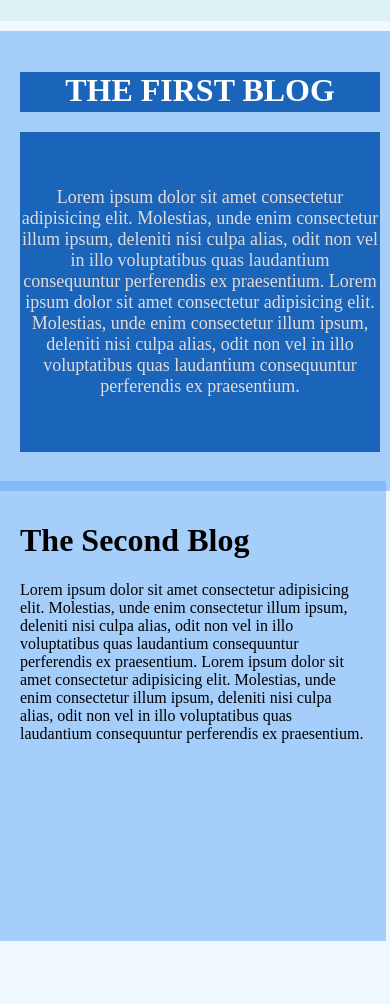
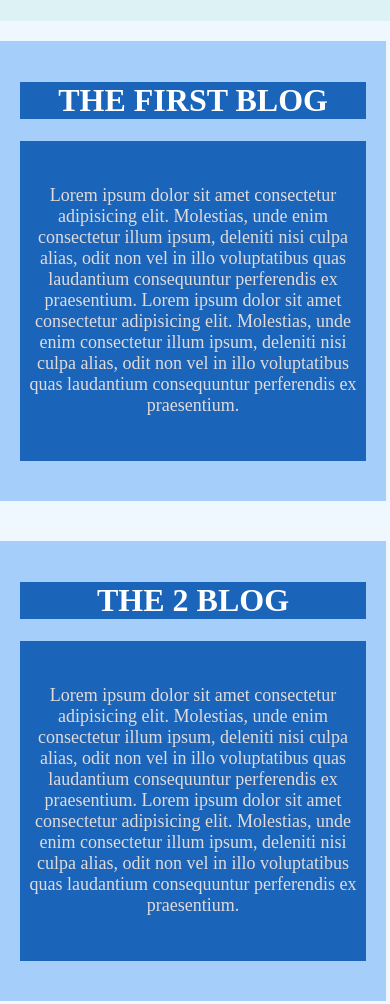
Before and after one commit to Arminas19/Plants, a website: page blog.html in a window 390 px wide. Shown: the part 720-1724 px from the top of the page. Before the commit the page ends 1701 px from the top, so only its background shows below. Drawn offline with Linux system fonts and the light colour scheme.

Commit message:
Finished with the second blog formate.

```diff
--- a/assets/css/blog.css
+++ b/assets/css/blog.css
@@ -60,6 +60,7 @@ body {
     height: 590px;
     background-color: rgb(220, 242, 245);
     margin-top: 10px;
+    margin-bottom: 20px;
 }
 
 .intro-section-header {
@@ -102,11 +103,11 @@ body {
 
 /* First Blog section */
 .first-blog-section{
-    margin-top: 10px;
-    padding: 20px;
-    width: 95%;
-    height: 400px;
-    margin-bottom: 50px;
+    width: 99%;
+    height: 460px;
+    margin-bottom: 40px;
+    display: flex;
+    justify-content: start;
 }
 
 .first-blog{
@@ -114,33 +115,28 @@ body {
     height: 420px;
     padding: 20px;
     background-color: rgba(101, 170, 248, 0.527);
+    margin-left: 15px;
 }
 
-
-
-.blog-header-div{
-    width: 100%;
-    height: 40px;
+.first-blog-header-div{
     background-color: rgb(26, 100, 185);
 }
 
-.blog-header{
-    text-align: center;
+.first-blog-header{
     text-transform: uppercase;
     color: white;
+    text-align: center;
 }
 
-.blog-paragragh-div{
+.first-blog-paragragh-div{
     background-color: rgb(26, 100, 185);
-    width: 100%;
     height: 320px;
     display: flex;
     justify-content: center;
     align-items: center;
-    margin-top: 20px;
 }
 
-.blog-para{
+.first-blog-para{
     text-align: center;
     font-size: 18px;
     color: rgb(226, 219, 219);
@@ -165,19 +161,27 @@ body {
 }
 
 .second-blog-header-div{
-
+    background-color: rgb(26, 100, 185);
 }
 
 .second-blog-header{
-
+    text-transform: uppercase;
+    color: white;
+    text-align: center;
 }
 
 .second-blog-paragragh-div{
-
+    background-color: rgb(26, 100, 185);
+    height: 320px;
+    display: flex;
+    justify-content: center;
+    align-items: center;
 }
 
 .second-blog-para{
-
+    text-align: center;
+    font-size: 18px;
+    color: rgb(226, 219, 219);
 }
 /* Second Blog Section */
 
@@ -199,20 +203,11 @@ body {
     .intro-p{
         font-size: 20px;
     }
-    .first-blog{
-        width: 550px;
-    }
-    .first-blog-section{
-        padding: 0px;
-    }
 }
 
-@media (max-width: 615px) {
+@media (max-width: 650px) {
     .first-blog{
-        width: 515px;
-    }
-    .first-blog-section{
-        padding: 0px;
+        margin-left: 0px;
     }
 }
 
@@ -221,50 +216,4 @@ body {
         font-size: 16px;
     }
 }
-
-@media (max-width: 575px) {
-    .first-blog{
-        width: 475px;
-    }
-    .first-blog-section{
-        padding: 0px;
-    }
-}
-
-@media (max-width: 525px) {
-    .first-blog{
-        width: 420px;
-    }
-    .first-blog-section{
-        padding: 0;
-    }
-}
-
-@media (max-width: 472px) {
-    .first-blog{
-        width: 400px;
-    }
-    .first-blog-section{
-        padding: 0;
-    }
-}
-
-@media (max-width: 425px) {
-    .first-blog{
-        width: 360px;
-    }
-    .first-blog-section{
-        padding: 0;
-    }
-}
-
-@media (max-width: 382px) {
-    .first-blog{
-        width: 280px;
-    }
-    .first-blog-section{
-        padding: 0;
-    }
-}
-
 /* Media Queries */
--- a/blog.html
+++ b/blog.html
@@ -50,13 +50,51 @@
         </div>
     </div>
 
+
     <div class="first-blog-section">
         <div class="first-blog">
-            <div class="blog-header-div">
-                <h1 class="blog-header"> The First Blog </h1>
+            <div class="first-blog-header-div">
+                <h1 class="first-blog-header"> The First Blog </h1>
             </div>
-            <div class="blog-paragragh-div">
-                <p class="blog-para"> Lorem ipsum dolor sit amet consectetur adipisicing elit. Molestias, unde enim consectetur illum
+            <div class="first-blog-paragragh-div">
+                <p class="first-blog-para"> Lorem ipsum dolor sit amet consectetur adipisicing elit. Molestias, unde enim consectetur illum
+                    ipsum, deleniti nisi culpa alias, odit non vel in illo voluptatibus quas laudantium consequuntur
+                    perferendis ex praesentium.
+                    Lorem ipsum dolor sit amet consectetur adipisicing elit. Molestias, unde enim consectetur illum
+                    ipsum, deleniti nisi culpa alias, odit non vel in illo voluptatibus quas laudantium consequuntur
+                    perferendis ex praesentium.
+                </p>
+            </div>
+
+        </div>
+    </div>
+
+
+    <div class="second-blog-section">
+        <div class="second-blog">
+            <div class="second-blog-header-div">
+                <h1 class="second-blog-header"> The 2 Blog </h1>
+            </div>
+            <div class="second-blog-paragragh-div">
+                <p class="second-blog-para"> Lorem ipsum dolor sit amet consectetur adipisicing elit. Molestias, unde enim consectetur illum
+                    ipsum, deleniti nisi culpa alias, odit non vel in illo voluptatibus quas laudantium consequuntur
+                    perferendis ex praesentium.
+                    Lorem ipsum dolor sit amet consectetur adipisicing elit. Molestias, unde enim consectetur illum
+                    ipsum, deleniti nisi culpa alias, odit non vel in illo voluptatibus quas laudantium consequuntur
+                    perferendis ex praesentium.
+                </p>
+            </div>
+
+        </div>
+    </div>
+
+    <div class="first-blog-section">
+        <div class="first-blog">
+            <div class="first-blog-header-div">
+                <h1 class="first-blog-header"> The First Blog </h1>
+            </div>
+            <div class="first-blog-paragragh-div">
+                <p class="first-blog-para"> Lorem ipsum dolor sit amet consectetur adipisicing elit. Molestias, unde enim consectetur illum
                     ipsum, deleniti nisi culpa alias, odit non vel in illo voluptatibus quas laudantium consequuntur
                     perferendis ex praesentium.
                     Lorem ipsum dolor sit amet consectetur adipisicing elit. Molestias, unde enim consectetur illum
@@ -71,7 +109,7 @@
     <div class="second-blog-section">
         <div class="second-blog">
             <div class="second-blog-header-div">
-                <h1 class="second-blog-header"> The Second Blog </h1>
+                <h1 class="second-blog-header"> The 2 Blog </h1>
             </div>
             <div class="second-blog-paragragh-div">
                 <p class="second-blog-para"> Lorem ipsum dolor sit amet consectetur adipisicing elit. Molestias, unde enim consectetur illum
@@ -85,6 +123,7 @@
 
         </div>
     </div>
+
 </body>
 <script src="./assets/JS/blog.js"></script>
 
```
